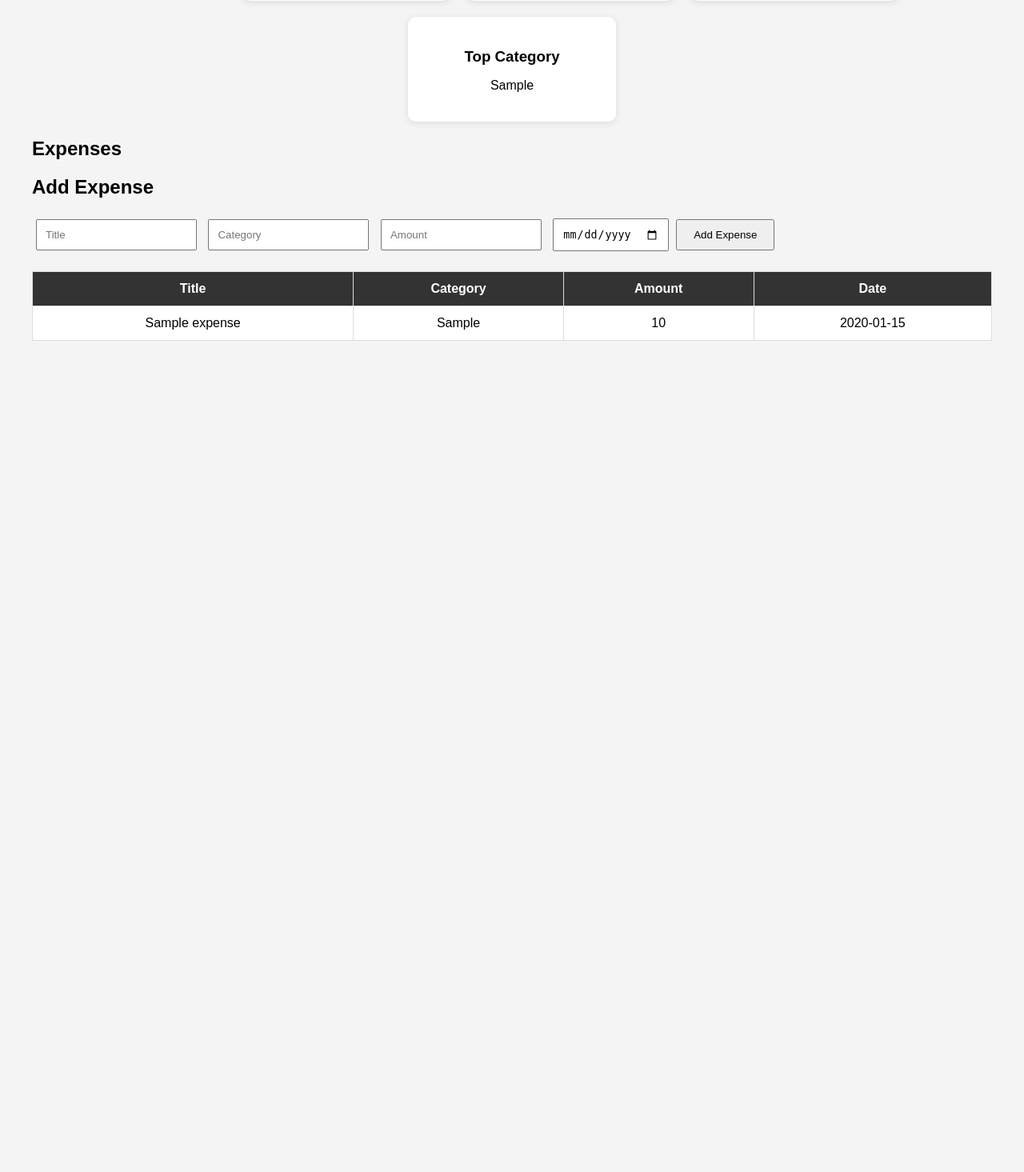
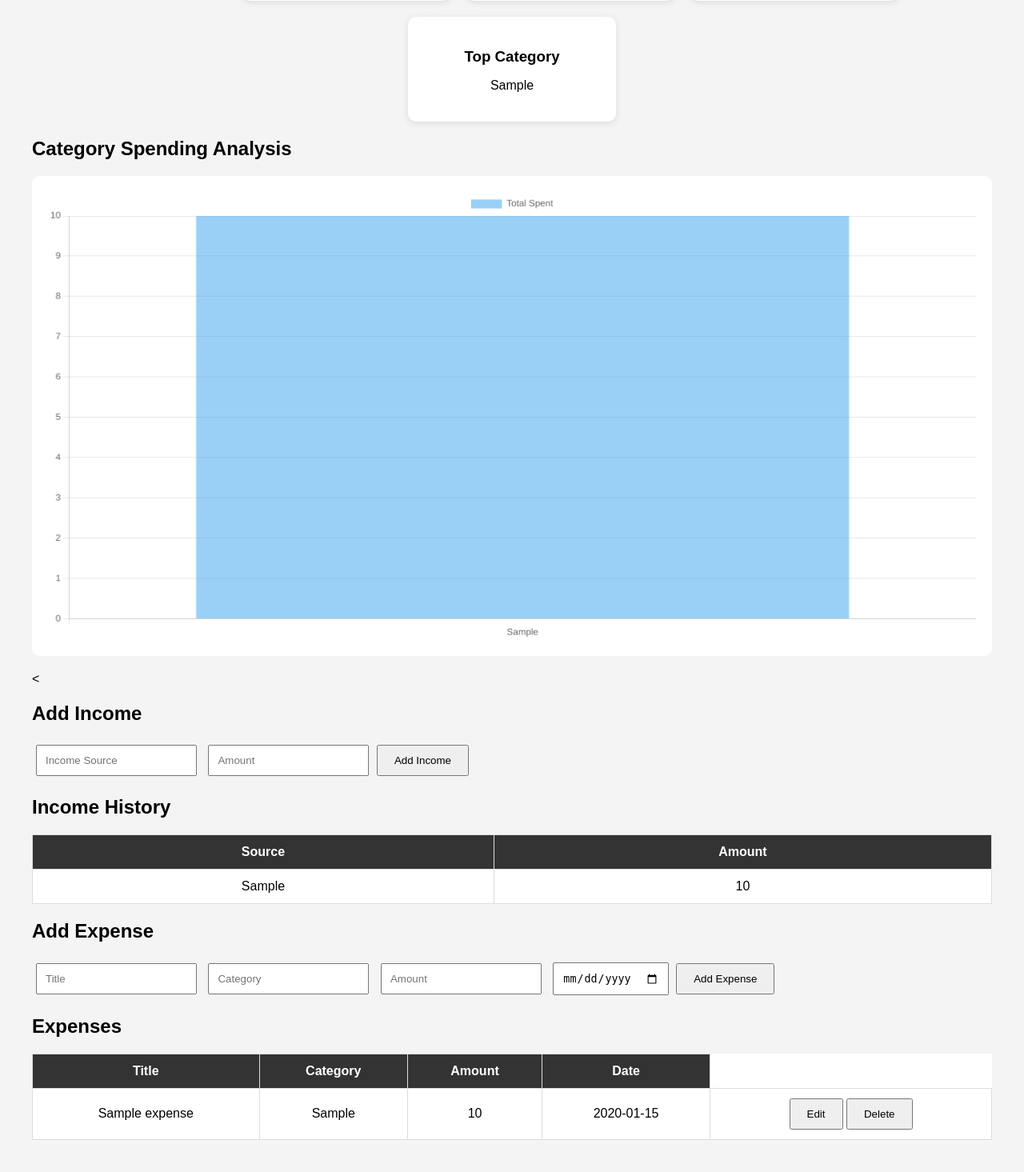
Before and after one commit to lokesh-iitm/smart-expense-tracker, a FastAPI app: page / in a window 1280 px wide. Shown: the part 228-1693 px from the top of the page at 80% size. Before the commit the page ends 654 px from the top, so only its background shows below. Run offline with FastAPI, Linux system fonts and the light colour scheme; tables that the repository leaves empty hold one stand-in row (values such as "Sample post").

Commit message:
chart,delete,edit

```diff
--- a/app/crud.py
+++ b/app/crud.py
@@ -185,7 +185,7 @@ def update_expense(
     db_expense.title = expense.title
     db_expense.category = expense.category
     db_expense.amount = expense.amount
-
+    db_expense.date = expense.date
     db.commit()
     db.refresh(db_expense)
 
--- a/static/script.js
+++ b/static/script.js
@@ -35,6 +35,20 @@ async function loadExpenses() {
                     <td>${expense.category}</td>
                     <td>${expense.amount}</td>
                     <td>${expense.date}</td>
+
+                                <td>
+                <button
+                    onclick="editExpense(${expense.id})"
+                >
+                    Edit
+                </button>
+
+                <button
+                    onclick="deleteExpense(${expense.id})"
+                >
+                    Delete
+                </button>
+            </td>
                 </tr>
             `;
 
@@ -88,3 +102,165 @@ document
         "submit",
         addExpense
     );
+    async function addIncome(event) {
+
+    event.preventDefault();
+
+    const income = {
+        source:
+            document.getElementById(
+                "income-source"
+            ).value,
+
+        amount:
+            parseFloat(
+                document.getElementById(
+                    "income-amount"
+                ).value
+            )
+    };
+
+    await fetch("/income", {
+        method: "POST",
+        headers: {
+            "Content-Type":
+                "application/json"
+        },
+        body: JSON.stringify(income)
+    });
+
+    loadDashboard();
+    loadIncome();
+
+    document
+        .getElementById("income-form")
+        .reset();
+}
+
+document
+    .getElementById("income-form")
+    .addEventListener(
+        "submit",
+        addIncome
+    );
+ loadExpenses();
+ async function loadIncome() {
+
+    const response =
+        await fetch("/income");
+
+    const incomes =
+        await response.json();
+
+    const tableBody =
+        document.getElementById(
+            "income-body"
+        );
+
+    tableBody.innerHTML = "";
+
+    incomes.forEach(income => {
+
+        tableBody.innerHTML += `
+            <tr>
+                <td>${income.source}</td>
+                <td>${income.amount}</td>
+            </tr>
+        `;
+
+    });
+
+}
+loadIncome();
+
+async function loadCategoryChart() {
+
+    const response =
+        await fetch("/analytics/top-categories");
+
+    const data =
+        await response.json();
+
+    const labels =
+        data.map(item => item.category);
+
+    const amounts =
+        data.map(item => item.total_spent);
+
+    const ctx =
+        document.getElementById(
+            "categoryChart"
+        );
+
+    new Chart(ctx, {
+        type: "bar",
+
+        data: {
+            labels: labels,
+
+            datasets: [{
+                label: "Total Spent",
+
+                data: amounts
+            }]
+        }
+    });
+}
+loadDashboard();
+loadExpenses();
+loadIncome();
+loadCategoryChart();
+
+document
+    .getElementById("expense-form")
+    .addEventListener(
+        "submit",
+        addExpense
+    );
+async function deleteExpense(id) {
+
+    await fetch(`/expenses/${id}`, {
+        method: "DELETE"
+    });
+
+    loadDashboard();
+    loadExpenses();
+    loadCategoryChart();
+}
+async function editExpense(id) {
+
+    const title =
+        prompt("Enter new title");
+
+    const category =
+        prompt("Enter new category");
+
+    const amount =
+        parseFloat(
+            prompt("Enter new amount")
+        );
+
+    const date =
+        prompt("Enter new date (YYYY-MM-DD)");
+
+    await fetch(`/expenses/${id}`, {
+
+        method: "PUT",
+
+        headers: {
+            "Content-Type":
+                "application/json"
+        },
+
+        body: JSON.stringify({
+            title,
+            category,
+            amount,
+            date
+        })
+    });
+
+    loadDashboard();
+    loadExpenses();
+    loadCategoryChart();
+}
--- a/static/style.css
+++ b/static/style.css
@@ -61,3 +61,10 @@ button {
     padding: 10px 20px;
     cursor: pointer;
 }
+canvas {
+    background: white;
+    padding: 20px;
+    border-radius: 10px;
+    margin-top: 20px;
+    margin-bottom: 20px;
+}
--- a/templates/index.html
+++ b/templates/index.html
@@ -2,8 +2,10 @@
 <html>
 <head>
     <title>Smart Expense Tracker</title>
+    <script src="https://cdn.jsdelivr.net/npm/chart.js"></script>
     <script src="/static/script.js" defer></script>
     <link rel="stylesheet" href="/static/style.css">
+
 </head>
 <body>
 
@@ -34,8 +36,50 @@
         </div>
 
     </div>
-        <h2>Expenses</h2>
-        <h2>Add Expense</h2>
+    <h2>Category Spending Analysis</h2>
+
+<canvas id="categoryChart"></canvas>
+
+        <
+        <h2>Add Income</h2>
+
+<form id="income-form">
+
+    <input
+        type="text"
+        id="income-source"
+        placeholder="Income Source"
+        required
+    >
+
+    <input
+        type="number"
+        id="income-amount"
+        placeholder="Amount"
+        required
+    >
+
+    <button type="submit">
+        Add Income
+    </button>
+
+</form>
+<h2>Income History</h2>
+
+<table>
+
+    <thead>
+        <tr>
+            <th>Source</th>
+            <th>Amount</th>
+        </tr>
+    </thead>
+
+    <tbody id="income-body">
+    </tbody>
+
+</table>
+<h2>Add Expense</h2>
 
 <form id="expense-form">
 
@@ -71,6 +115,7 @@
     </button>
 
 </form>
+ <h2>Expenses</h2>
 
     <table id="expense-table">
         <thead>
```
Lines whose indentation alone changed are shown as unchanged.
